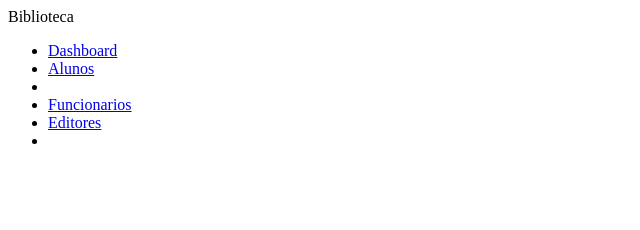
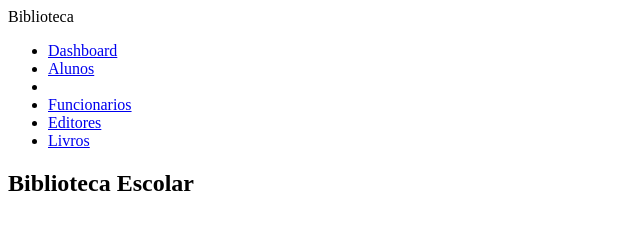
Before and after one commit to Aline9934/Provadejonatas2D, a plain HTML site: page py.html/Alunos.html in a window 1280 px wide. Shown: the whole page, without its empty margins (0-640 px from the left). Drawn offline with Linux system fonts and the light colour scheme.

Commit message:
Update Alunos.html

```diff
--- a/py.html/Alunos.html
+++ b/py.html/Alunos.html
@@ -29,16 +29,27 @@
                 <span class="link-name">Editores</span>
             </a></li>
             <li><a href="Livros.html">
-                <i class="bi bi-person-vcard"
+                <i class="bi bi-Clipboard-data"></i>
+                <span class="link-name">Livros</span>
+             </a></li>
+    </ul><!--nav-link-->
+</div><!--menu-items-->
+</nav>
+<section class="dashboard">
+    <div class="top">
+        <i class="bi bi-list sidebar-toggle2"></i>
+        <div class="logo-name">
+            <h1 class="seduc-logo">Biblioteca Escolar</h1>
+            </div><!--logo-name-->
+
+            <div class="actionimg">
+
+            </div>
 
 
-            </a>
+    </div>
 
-
-
-            </li>
-
-    </ul>
+</section>
 </div>
 
 
```
